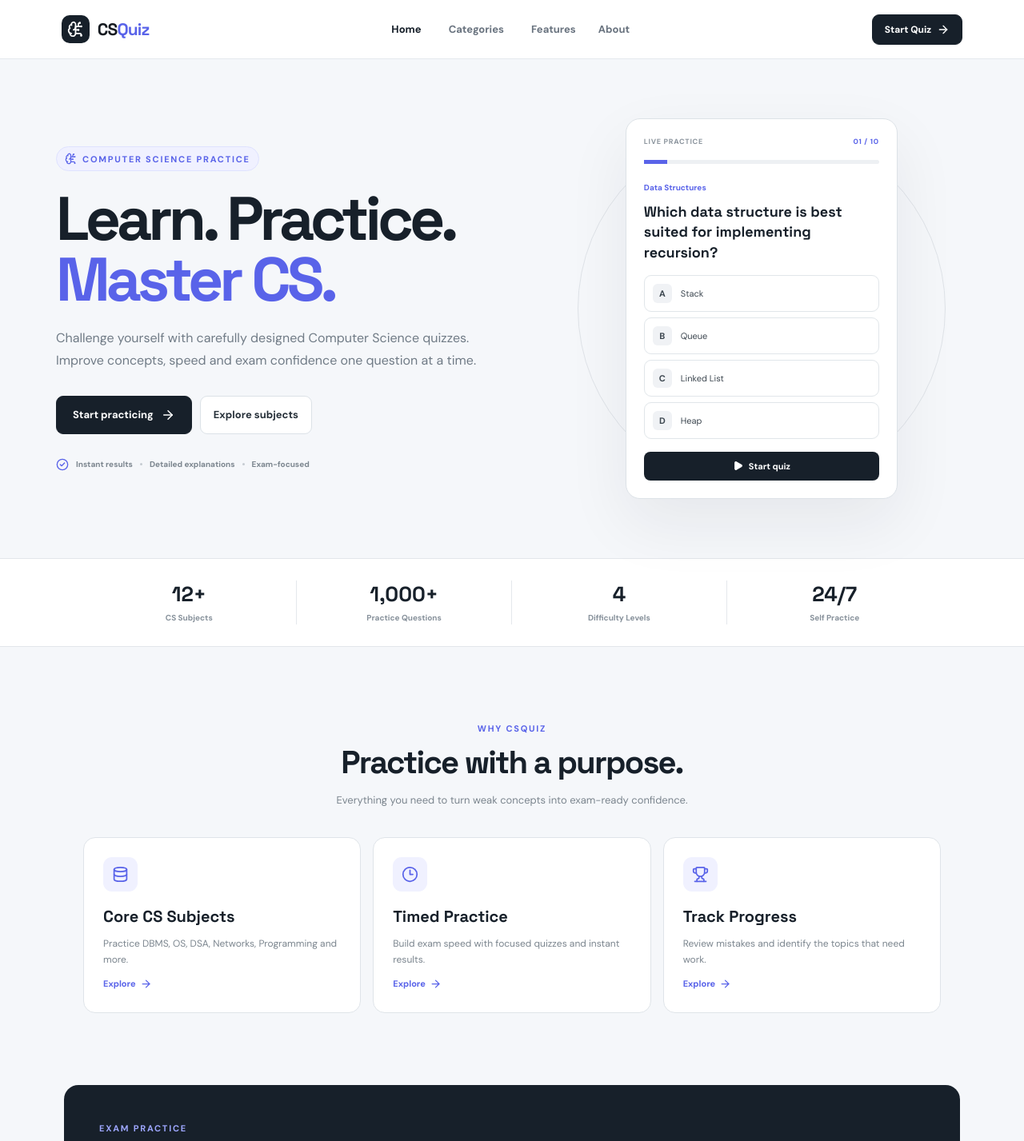
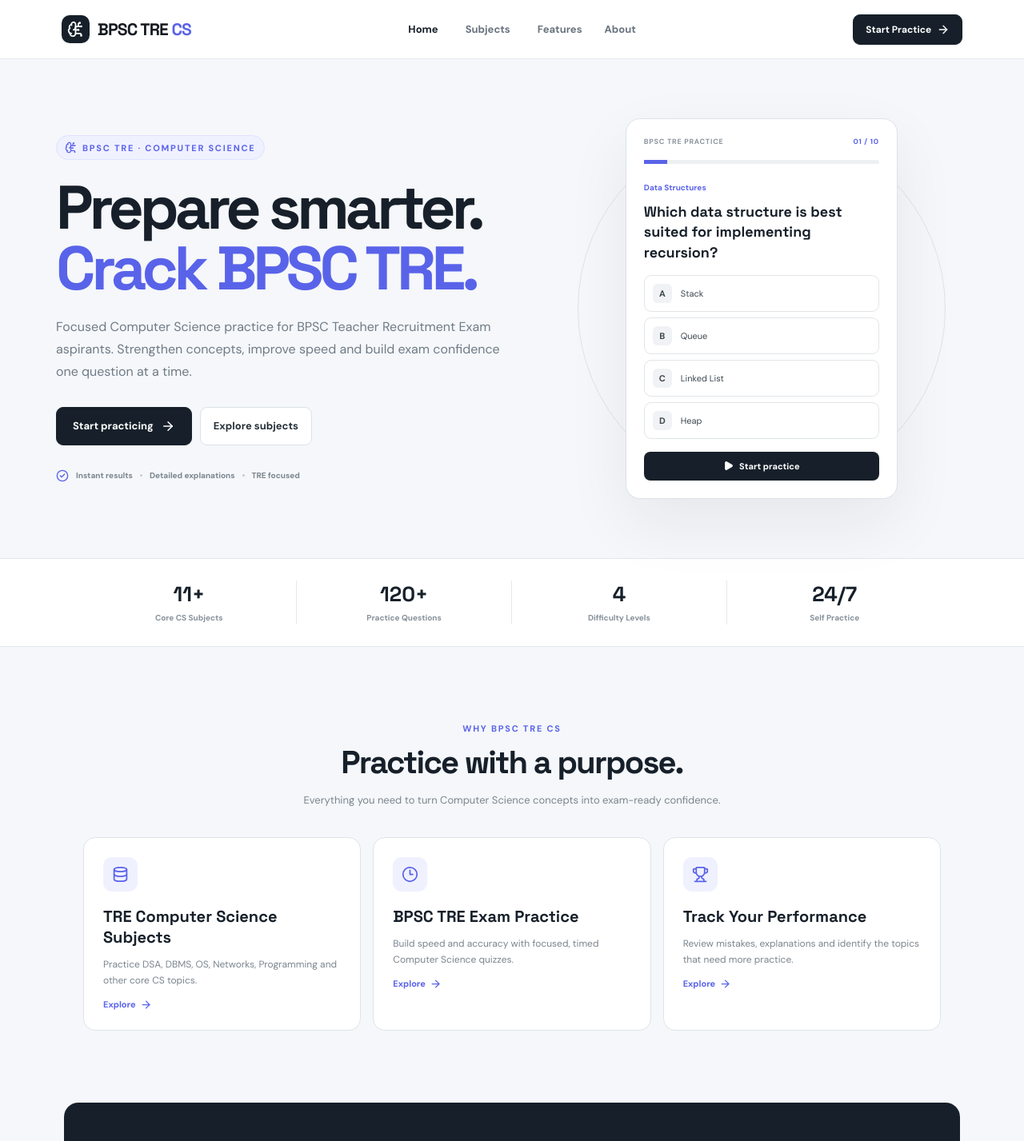
Before and after one commit to vickypatel88048/cs-quiz, a React (Vite) app: page / in a window 1280 px wide. Shown: the top 1427 px of the page at 80% size. Built offline with nearby package versions, Linux system fonts and the light colour scheme.

Commit message:
Focus platform branding on BPSC TRE Computer Science

```diff
--- a/src/Home.jsx
+++ b/src/Home.jsx
@@ -2,33 +2,33 @@ import React from 'react'
 import { ArrowRight, BrainCircuit, CheckCircle2, Clock3, Database, Play, Trophy } from 'lucide-react'
 
 const highlights = [
-  { icon: Database, title: 'Core CS Subjects', text: 'Practice DBMS, OS, DSA, Networks, Programming and more.' },
-  { icon: Clock3, title: 'Timed Practice', text: 'Build exam speed with focused quizzes and instant results.' },
-  { icon: Trophy, title: 'Track Progress', text: 'Review mistakes and identify the topics that need work.' },
+  { icon: Database, title: 'TRE Computer Science Subjects', text: 'Practice DSA, DBMS, OS, Networks, Programming and other core CS topics.' },
+  { icon: Clock3, title: 'BPSC TRE Exam Practice', text: 'Build speed and accuracy with focused, timed Computer Science quizzes.' },
+  { icon: Trophy, title: 'Track Your Performance', text: 'Review mistakes, explanations and identify the topics that need more practice.' },
 ]
 
 export default function Home({ onStart, onCategories }) {
   return <div className="home-page">
     <header className="navbar home-navbar">
-      <a className="brand" href="#home"><span className="brand-mark"><BrainCircuit size={21} /></span><span>CS<span className="brand-accent">Quiz</span></span></a>
-      <nav className="home-links"><a className="active" href="#home">Home</a><button onClick={onCategories}>Categories</button><a href="#features">Features</a><a href="#about">About</a></nav>
-      <button className="home-nav-cta" onClick={onStart}>Start Quiz <ArrowRight size={16} /></button>
+      <a className="brand" href="#home"><span className="brand-mark"><BrainCircuit size={21} /></span><span>BPSC TRE <span className="brand-accent">CS</span></span></a>
+      <nav className="home-links"><a className="active" href="#home">Home</a><button onClick={onCategories}>Subjects</button><a href="#features">Features</a><a href="#about">About</a></nav>
+      <button className="home-nav-cta" onClick={onStart}>Start Practice <ArrowRight size={16} /></button>
     </header>
     <main id="home">
       <section className="home-hero">
         <div className="hero-copy">
-          <span className="eyebrow"><BrainCircuit size={15} /> Computer Science Practice</span>
-          <h1>Learn. Practice.<br /><span>Master CS.</span></h1>
-          <p>Challenge yourself with carefully designed Computer Science quizzes. Improve concepts, speed and exam confidence one question at a time.</p>
+          <span className="eyebrow"><BrainCircuit size={15} /> BPSC TRE · Computer Science</span>
+          <h1>Prepare smarter.<br /><span>Crack BPSC TRE.</span></h1>
+          <p>Focused Computer Science practice for BPSC Teacher Recruitment Exam aspirants. Strengthen concepts, improve speed and build exam confidence one question at a time.</p>
           <div className="hero-actions"><button className="primary-btn large" onClick={onStart}>Start practicing <ArrowRight size={18} /></button><button className="secondary-btn large" onClick={onCategories}>Explore subjects</button></div>
-          <div className="hero-trust"><CheckCircle2 size={16} /><span>Instant results</span><i /> <span>Detailed explanations</span><i /> <span>Exam-focused</span></div>
+          <div className="hero-trust"><CheckCircle2 size={16} /><span>Instant results</span><i /> <span>Detailed explanations</span><i /> <span>TRE focused</span></div>
         </div>
-        <div className="hero-visual"><div className="hero-orbit orbit-a" /><div className="hero-orbit orbit-b" /><div className="hero-quiz-card"><div className="mini-top"><span>LIVE PRACTICE</span><b>01 / 10</b></div><div className="mini-progress"><span /></div><small>Data Structures</small><h3>Which data structure is best suited for implementing recursion?</h3><div className="mini-option"><b>A</b> Stack</div><div className="mini-option"><b>B</b> Queue</div><div className="mini-option"><b>C</b> Linked List</div><div className="mini-option"><b>D</b> Heap</div><button onClick={onStart}><Play size={13} fill="currentColor" /> Start quiz</button></div></div>
+        <div className="hero-visual"><div className="hero-orbit orbit-a" /><div className="hero-orbit orbit-b" /><div className="hero-quiz-card"><div className="mini-top"><span>BPSC TRE PRACTICE</span><b>01 / 10</b></div><div className="mini-progress"><span /></div><small>Data Structures</small><h3>Which data structure is best suited for implementing recursion?</h3><div className="mini-option"><b>A</b> Stack</div><div className="mini-option"><b>B</b> Queue</div><div className="mini-option"><b>C</b> Linked List</div><div className="mini-option"><b>D</b> Heap</div><button onClick={onStart}><Play size={13} fill="currentColor" /> Start practice</button></div></div>
       </section>
-      <section className="home-stats"><div><strong>12+</strong><span>CS Subjects</span></div><div><strong>1,000+</strong><span>Practice Questions</span></div><div><strong>4</strong><span>Difficulty Levels</span></div><div><strong>24/7</strong><span>Self Practice</span></div></section>
-      <section className="home-features" id="features"><div className="home-section-head"><span className="kicker">WHY CSQUIZ</span><h2>Practice with a purpose.</h2><p>Everything you need to turn weak concepts into exam-ready confidence.</p></div><div className="feature-grid">{highlights.map(({ icon: Icon, title, text }) => <article key={title}><div className="feature-icon"><Icon size={21} /></div><h3>{title}</h3><p>{text}</p><button onClick={onCategories}>Explore <ArrowRight size={15} /></button></article>)}</div></section>
-      <section className="home-exam" id="about"><div><span className="kicker">EXAM PRACTICE</span><h2>Prepare for your next Computer Science exam.</h2><p>Practice concepts relevant to UGC NET, GATE, STET, placements and competitive exams.</p></div><button onClick={onStart}>Start exam practice <ArrowRight size={17} /></button></section>
+      <section className="home-stats"><div><strong>11+</strong><span>Core CS Subjects</span></div><div><strong>120+</strong><span>Practice Questions</span></div><div><strong>4</strong><span>Difficulty Levels</span></div><div><strong>24/7</strong><span>Self Practice</span></div></section>
+      <section className="home-features" id="features"><div className="home-section-head"><span className="kicker">WHY BPSC TRE CS</span><h2>Practice with a purpose.</h2><p>Everything you need to turn Computer Science concepts into exam-ready confidence.</p></div><div className="feature-grid">{highlights.map(({ icon: Icon, title, text }) => <article key={title}><div className="feature-icon"><Icon size={21} /></div><h3>{title}</h3><p>{text}</p><button onClick={onCategories}>Explore <ArrowRight size={15} /></button></article>)}</div></section>
+      <section className="home-exam" id="about"><div><span className="kicker">BPSC TRE PREPARATION</span><h2>One platform focused on Computer Science.</h2><p>Practice core subjects with Easy, Medium and Hard questions designed around BPSC TRE Computer Science preparation.</p></div><button onClick={onStart}>Start TRE practice <ArrowRight size={17} /></button></section>
     </main>
-    <footer className="footer"><span>© 2026 CSQuiz. Learn Computer Science smarter.</span><span><a href="#home">Home</a><a href="#features">Features</a></span></footer>
+    <footer className="footer"><span>© 2026 BPSC TRE CS. Computer Science practice platform.</span><span><a href="#home">Home</a><a href="#features">Features</a></span></footer>
   </div>
 }
```
